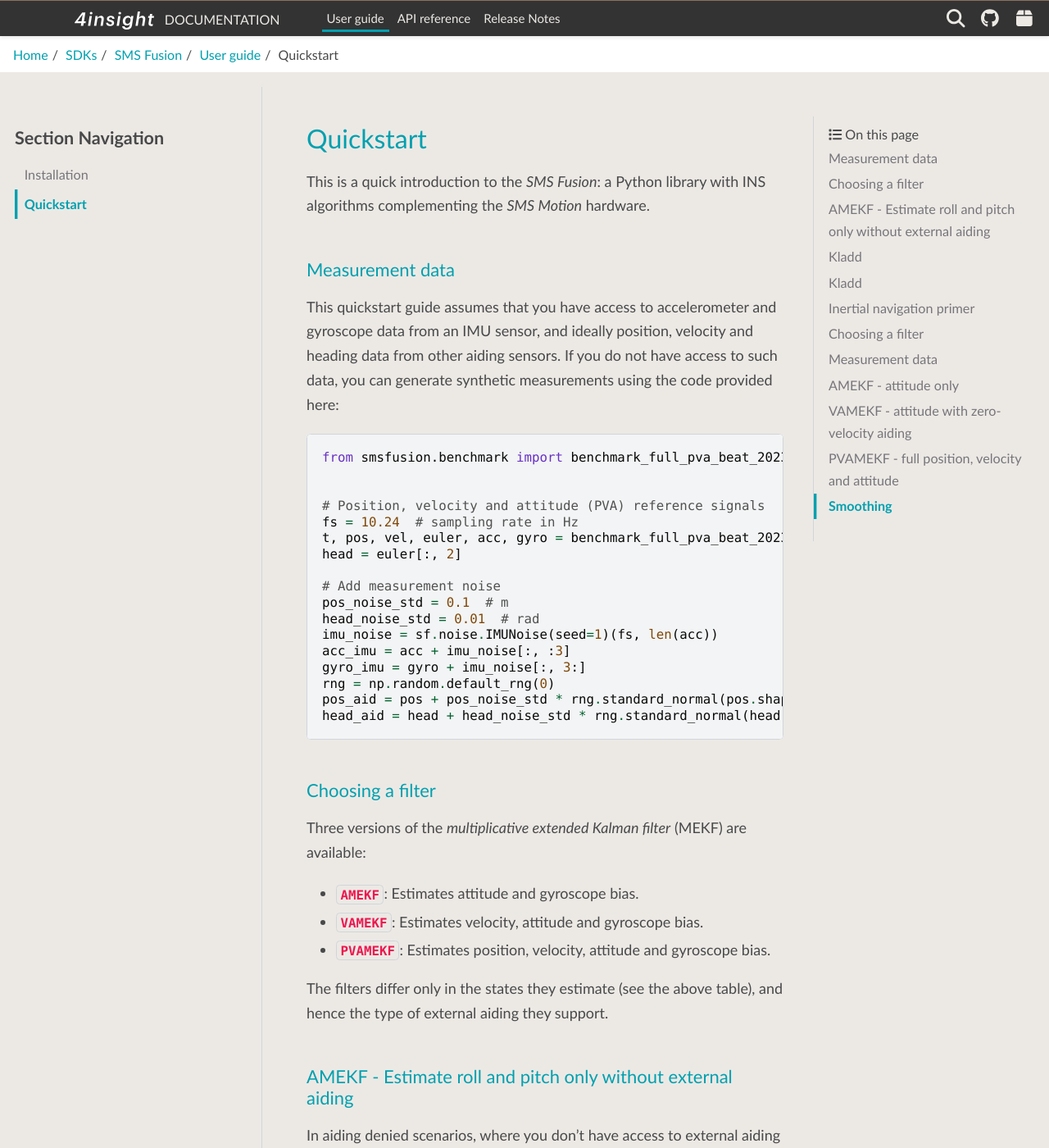
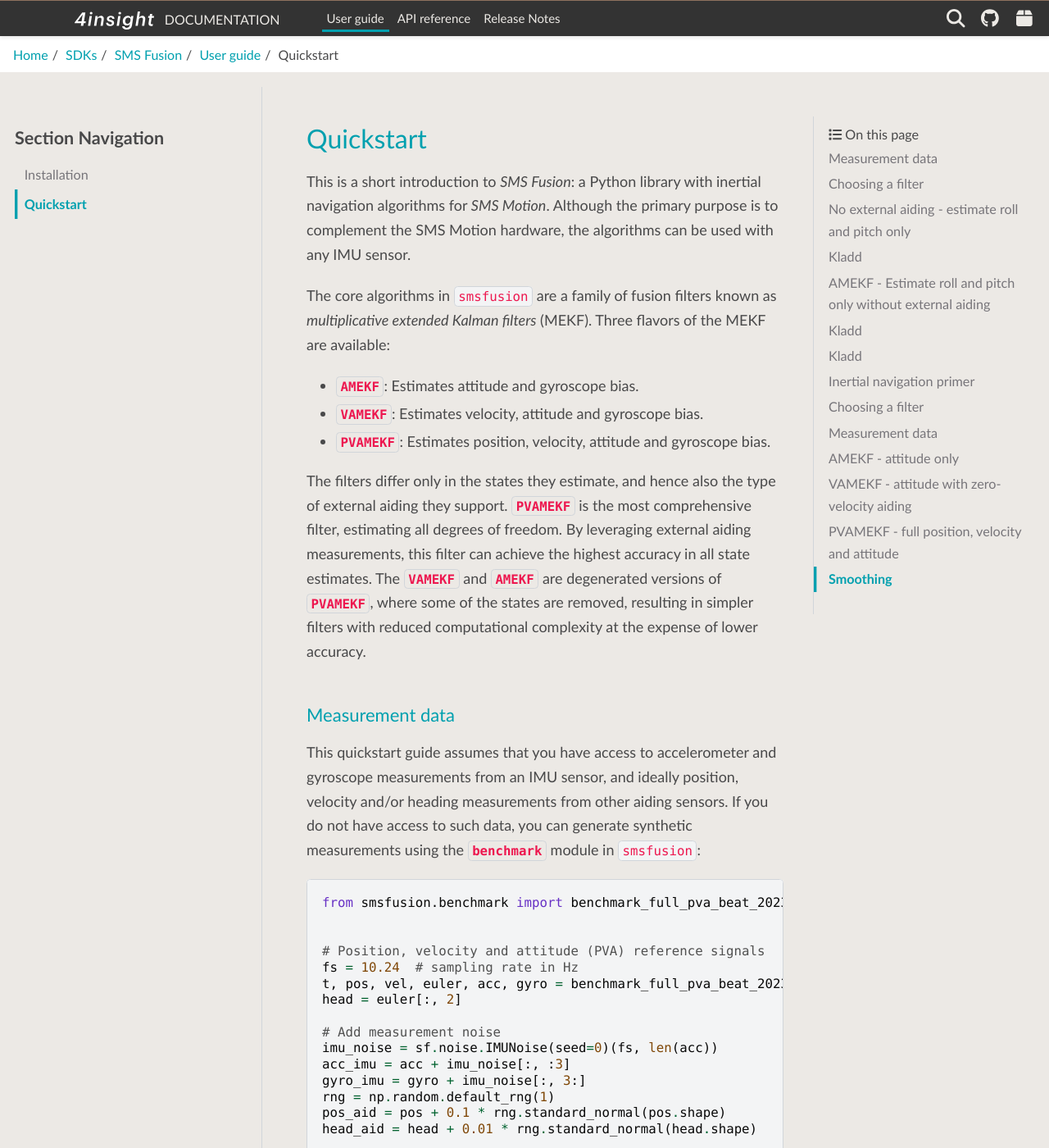
Before and after one commit to 4Subsea/smsfusion-python, a Sphinx documentation site: the page built from docs/user_guide/quickstart.rst, in a window 1280 px wide and 1400 px high. Shown: the whole window at 82% size. Built offline with Sphinx 7.4.7 and the PyData theme 0.15.4, drawn with Linux system fonts in a browser that asks for light colours; some of the changed text lies outside the part shown.

Commit message:
some changes

```diff
--- a/docs/user_guide/quickstart.rst
+++ b/docs/user_guide/quickstart.rst
@@ -1,15 +1,33 @@
 Quickstart
 ==========
-This is a quick introduction to the `SMS Fusion`: a Python library with INS algorithms
-complementing the `SMS Motion` hardware.
+This is a short introduction to `SMS Fusion`: a Python library with inertial navigation
+algorithms for `SMS Motion`. Although the primary purpose is to complement the SMS Motion
+hardware, the algorithms can be used with any IMU sensor.
+
+The core algorithms in ``smsfusion`` are a family of fusion filters known as
+`multiplicative extended Kalman filters` (MEKF). Three flavors of the MEKF are
+available:
+
+- :class:`~smsfusion.AMEKF`: Estimates attitude and gyroscope bias.
+- :class:`~smsfusion.VAMEKF`: Estimates velocity, attitude and gyroscope bias.
+- :class:`~smsfusion.PVAMEKF`: Estimates position, velocity, attitude and gyroscope bias.
+
+The filters differ only in the states they estimate, and hence also the type of
+external aiding they support. :class:`~smsfusion.PVAMEKF` is the most comprehensive
+filter, estimating all degrees of freedom. By leveraging external aiding measurements,
+this filter can achieve the highest accuracy in all state estimates. The :class:`~smsfusion.VAMEKF`
+and :class:`~smsfusion.AMEKF` are degenerated versions of :class:`~smsfusion.PVAMEKF`,
+where some of the states are removed, resulting in simpler filters with reduced
+computational complexity at the expense of lower accuracy.
 
 
 Measurement data
 ----------------
 This quickstart guide assumes that you have access to accelerometer and gyroscope
-data from an IMU sensor, and ideally position, velocity and heading data from other
-aiding sensors. If you do not have access to such data, you can generate synthetic
-measurements using the code provided here:
+measurements from an IMU sensor, and ideally position, velocity and/or heading
+measurements from other aiding sensors. If you do not have access to such data,
+you can generate synthetic measurements using the :mod:`~smsfusion.benchmark`
+module in ``smsfusion``:
 
 .. code-block:: python
 
@@ -22,14 +40,12 @@
     head = euler[:, 2]
 
     # Add measurement noise
-    pos_noise_std = 0.1  # m
-    head_noise_std = 0.01  # rad
-    imu_noise = sf.noise.IMUNoise(seed=1)(fs, len(acc))
+    imu_noise = sf.noise.IMUNoise(seed=0)(fs, len(acc))
     acc_imu = acc + imu_noise[:, :3]
     gyro_imu = gyro + imu_noise[:, 3:]
-    rng = np.random.default_rng(0)
-    pos_aid = pos + pos_noise_std * rng.standard_normal(pos.shape)
-    head_aid = head + head_noise_std * rng.standard_normal(head.shape)
+    rng = np.random.default_rng(1)
+    pos_aid = pos + 0.1 * rng.standard_normal(pos.shape)
+    head_aid = head + 0.01 * rng.standard_normal(head.shape)
 
 
 Choosing a filter
@@ -42,6 +58,48 @@
 
 The filters differ only in the states they estimate (see the above table), and hence
 the type of external aiding they support.
+
+
+No external aiding - estimate roll and pitch only
+-------------------------------------------------
+In aiding denied scenarios, where you don't have access to long-term stable aiding
+measurements, only the roll and pitch degrees of freedom can be estimated since
+these are still observable through accelerometer measurements and the known direction
+of gravity.
+
+Using the AMEKF filter with gravity reference aiding is the most lightweight and
+robust choice for estimating roll and pitch in the absence of external aiding:
+
+.. code-block:: python
+
+    mekf = sf.AMEKF(fs)
+
+    euler_est = []
+    for dvel_i, dtheta_i, head_i in zip(dvel, dtheta, head_aid):
+        mekf.update(dvel_i, dtheta_i, head=head_i, head_var=head_noise_std**2)
+        euler_est.append(mekf.euler())
+    euler_est = np.array(euler_est)
+
+
+Kladd
+-----
+
+In aiding denied scenarios, where no external aiding sensors are available, only the roll and pitch can be estimated from the IMU measurements.
+
+
+If no external aiding is available, we must rely solely on the IMU measurements
+to estimate the body's motion. Then, only the roll and pitch degrees of freedom
+are o
+
+to estimate roll and pitch.
+
+
+
+In aiding denied scenarios, where no external aiding sensors are available,
+
+
+
+
 
 
 AMEKF - Estimate roll and pitch only without external aiding
```
